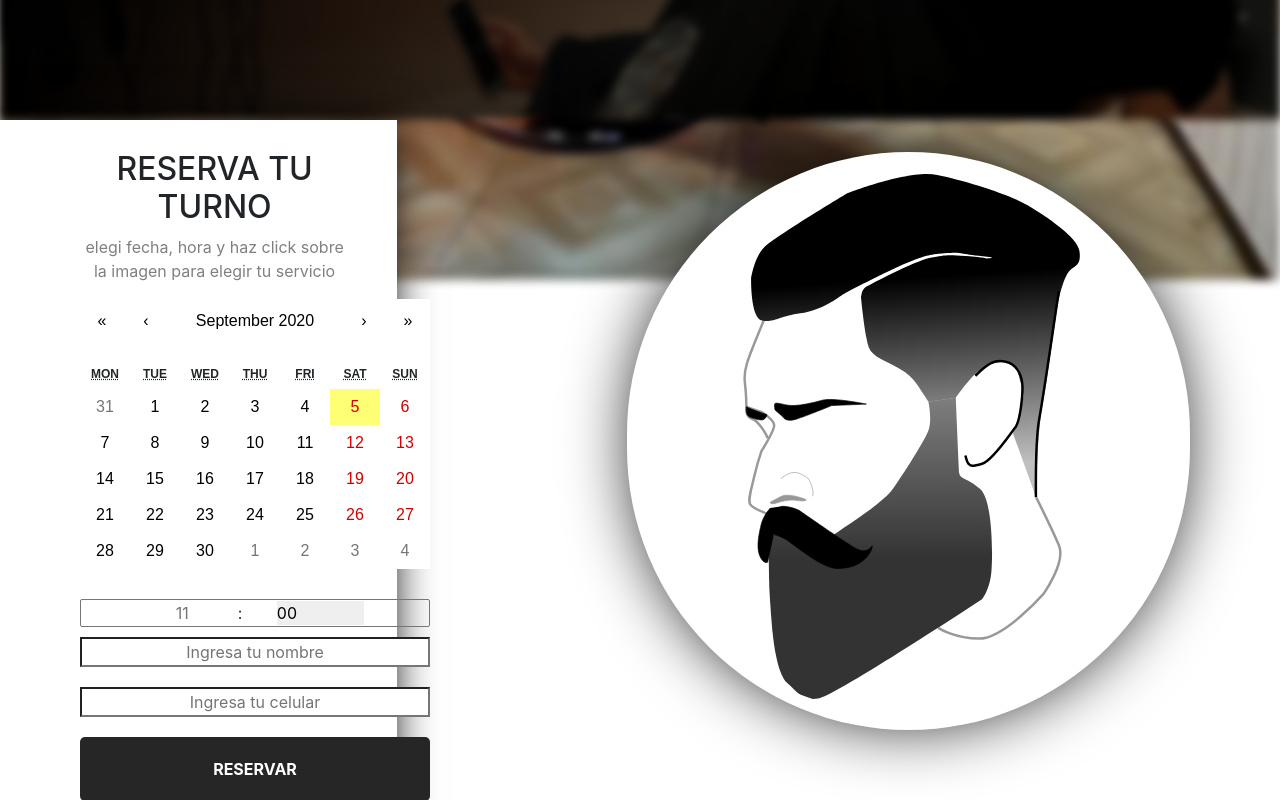
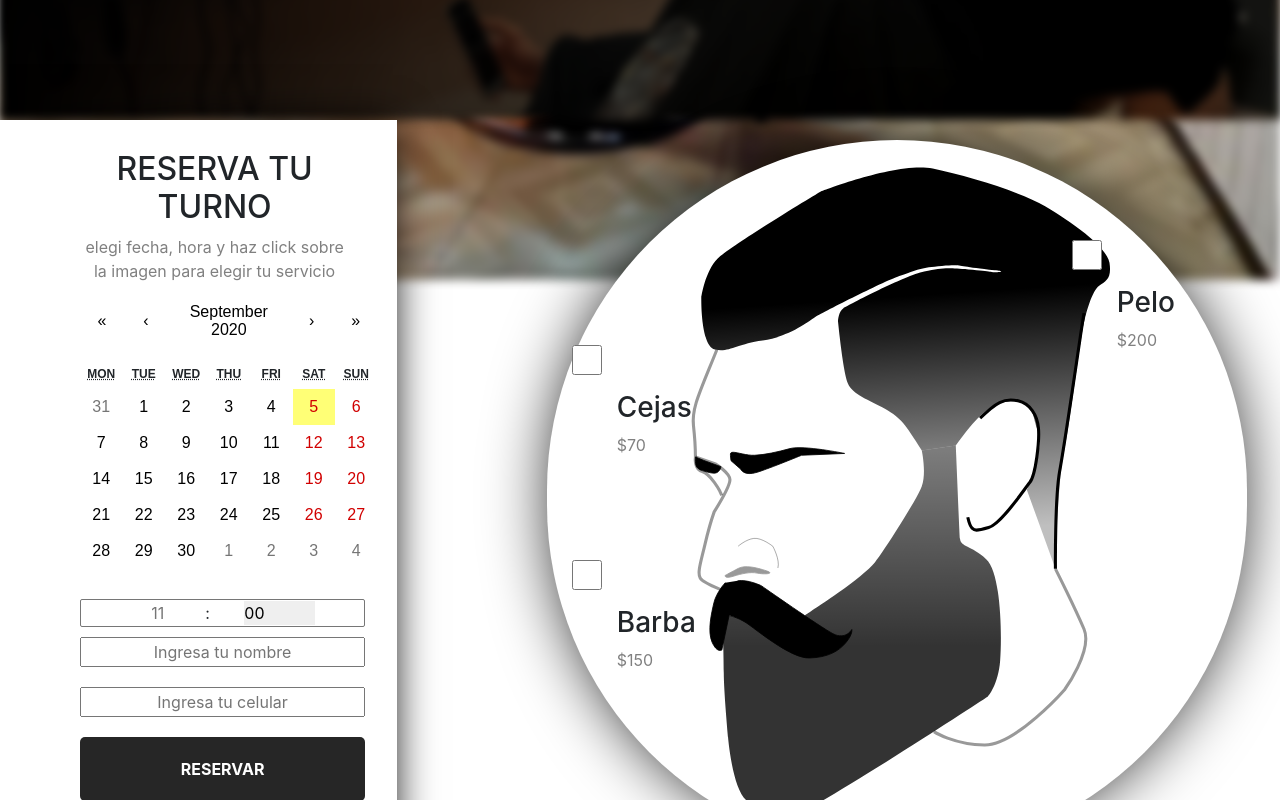
Before and after one commit to lauta3011/barbas, a React (Create React App) app in the folder client/: page / in a window 1280 px wide. Shown: the part 680-1480 px from the top of the page. Built offline with nearby package versions, Linux system fonts and the light colour scheme; no server answers.

Commit message:
added a modal to show the reservation info

```diff
--- a/client/src/BaseStyle.css
+++ b/client/src/BaseStyle.css
@@ -30,7 +30,7 @@ html, body, #root{
 
 /* started media queries  */
 
-@media (max-width: 700px){
+@media (max-width: 800px){
     #root{
         height: 128% !important;
     }
@@ -173,8 +173,41 @@ html, body, #root{
     width: 100%;
 }
 
+.ShowReservation{
+    position: fixed;
+    width: 100%;
+    height: 100%;
+    top: 0%;
+    left: 0%;
+    z-index: 2;
+    text-align: center;
+}
+
+.ShowReservation .Container{
+    position: absolute;
+    z-index: 1;
+    background-color: white;
+    top: 20% !important;
+    left: 40% !important;
+    height: 250px;
+    padding: 15px;
+    box-shadow: 0px 0px 25px 7px;
+    border-radius: 5px;
+}
+
+.ShowReservation .Container h1{
+    margin-bottom: 20px;
+}
+
+.ShowReservation .ModalBackground{
+    width: 100%;
+    height: 100%;
+    background-color: white;
+    opacity: 0.5;
+}
+
 .CrearReserva input, .Reservar button{
-    width: 350px;
+    width: 90%;
     margin-top: 10px;
     margin-bottom: 10px;
 }
@@ -209,13 +242,13 @@ p{
 }
 
 .CrearReserva .timePicker{
-    width: 350px;
+    width: 90%;
     border-radius: 2px;
     border: 1px solid rgb(118, 118, 118);
     text-align: center;
 }
 
-select, input{
+select{
     -webkit-appearance: none;
     -moz-appearance: none;
     appearance: none;
@@ -227,11 +260,14 @@ select, input{
     width: 25%;
 }
 
+.timePicker, input[type="text"]{
+    width: 90%;
+}
+
 .model{
-     position: absolute;
-    top: 4%;
-    left: 49%;
-    width: 44%;
+    margin-top: 20px;
+    margin-left: 150px;
+    width: 700px;
     background-color: white;
     border-radius: 500px;
     padding-bottom: 15px;
@@ -241,12 +277,14 @@ select, input{
 .Model .Container{
     position: absolute;
     height: 100%;
-    width: 100%;
+    width: 69%;
+    left: 31%;
 }
 
 .react-calendar{
     margin-top: 4%;
     margin-left: 80px;
+    width: 75% !important;
     border: none !important;
 }
 
@@ -260,41 +298,58 @@ select, input{
 
 .Info .cejas,.Info .cortePelo,.Info .barba{
     position: absolute;
-    left: 60%;
-    opacity: 0;
-    transition: 0.5s;
 }
 
 .Info .barba{
     top:400px;
+    left: 320px;
     width:250px;
     height: 260px;
+    transition: .5s;
+}
+
+.Info .barba div{
+    margin-left: -100px;
+    margin-top: 50px;
+}
+
+.Info .barba:hover{
+    transform: translateY(-10px);
 }
 
 .Info .cortePelo{
-    top:90px;
+    top:45px;
+    left: 320px;
     height: 230px;
-    width:350px;
+    width:400px;
+    transition: .5s;
+}
+
+.Info .cortePelo div{
+    margin-left: 400px;
+    margin-top: 85px;
+}
+
+.Info .cortePelo:hover{
+    transform: translateY(-10px);
 }
 
 .Info .cejas{
     top:325px;
-    width:150px;
+    width:365px;
     height:70px;
-    left:58%;
+    left:220px;
+    transition: .5s;
 }
 
-.Info .cejas div,.Info .cortePelo div,.Info .barba div{
-    width: 100px;
-    color:white;
-    margin-left: -100px;
-    background-color: black;
-    border-radius: 15px;
-    text-align: center;
+.Info .cejas div{
+    margin-top:-90px;
+    width: 90px;
+    left: 320px;
 }
 
-.Info div:hover{
-    opacity: 1;
+.Info .cejas:hover{
+    transform: translateY(-10px);
 }
 
 .AboutUs{
--- a/client/src/Servicios.jsx
+++ b/client/src/Servicios.jsx
@@ -1,27 +1,27 @@
 import React, { Component } from 'react';
 import CrearReserva from './CrearReserva';
 import Model from './Model';
+import ShowReservation from './ShowReservation';
 import axios from 'axios';
 
 class Servicios extends Component {
     state = {
+        showModal : 'none',
+        name : '',
+        date : '',
+        time : '',
         serviceType : []
      }
 
 
     render() {
         return (
-            <div className="Servicios">
-                <div>
-                    <div style={{height:"100%",width:"100%",position:"absolute"}}>
-
-                        <CrearReserva handleAddService={this.addService} handleRemoveService={this.removeService} handleCreateReservation={this.createReservation}/>
-                        <Model handleAddService={this.addService} handleRemoveService={this.removeService}/>
-
-                    </div>
-                </div>
+            <div className="Servicios" style={{height:"100%",width:"100%",position:"absolute"}}>
+                <ShowReservation handleHideModal={this.hideModal} handleShowModal={this.state.showModal} name={this.state.name} date={this.state.date} time={this.state.time}/>
+                <CrearReserva handleAddService={this.addService} handleRemoveService={this.removeService} handleCreateReservation={this.createReservation}/>
+                <Model handleAddService={this.addService} handleRemoveService={this.removeService}/>
             </div>
-         );
+        );
     }
 
     addService = (title, price) =>{
@@ -36,12 +36,20 @@ class Servicios extends Component {
         })});
     }
 
+    hideModal = () => {
+        this.setState({ showModal : "none"})
+    }
+
     createReservation = (name, phone, date, hour, min) => {
         let time = hour + " " + min;
+        this.setState({ name : name});
+        this.setState({ date : date});
+        this.setState({ time : time});
 
         const info = { name: name, phone: phone, day: date, time: time, service: this.state.serviceType }
 
         if(this.state.serviceType.length > 0){
+            this.setState({ showModal : "initial"});
             this.sendMessage(info);
         }
     }
--- /dev/null
+++ b/client/src/ShowReservation.jsx
@@ -0,0 +1,21 @@
+import React, { Component } from 'react';
+
+class ShowReservation extends Component {
+    state = {  }
+    render() {
+        return (
+            <div style={{"display":this.props.handleShowModal}} className="ShowReservation">
+                <div className="Container">
+                    <h1>Reserva confirmada</h1><br/>
+                    <p>{this.props.name}, reservaste turno para el dia {this.props.date} a la hora {this.props.time}.</p>
+                    <div className="Reservar" >
+                        <button onClick={this.props.handleHideModal} value="LISTO">LISTO</button>
+                    </div>
+                </div>
+                <div className="ModalBackground"></div>
+            </div>
+        );
+    }
+}
+
+export default ShowReservation;
```
